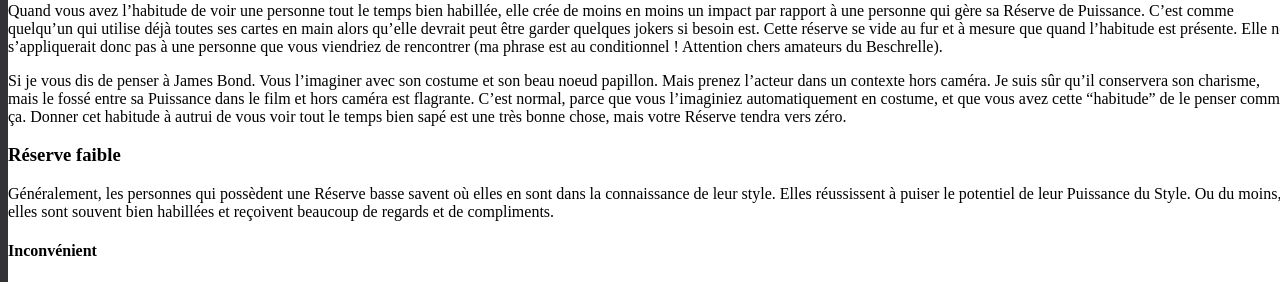
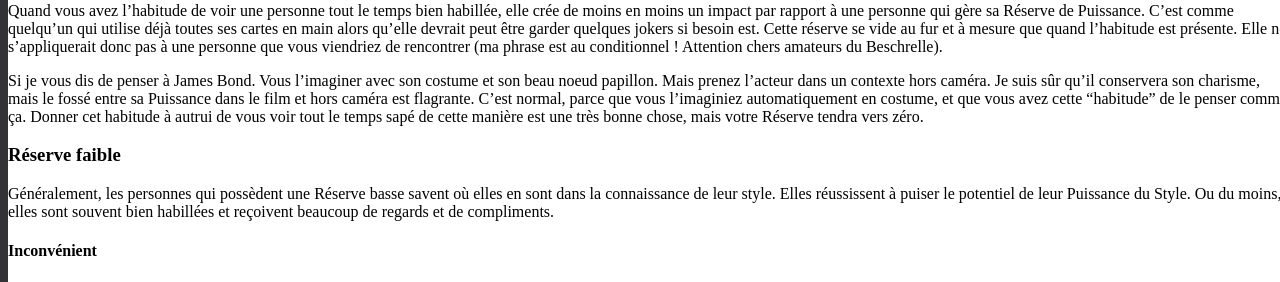
Before and after one commit to darkh2/darkh2.github.io, a Jekyll site: the page built from _posts/2019-01-24-La-Réserve-de-Puissance-du-Style.md, in a window 1280 px wide and 900 px high, scrolled down 1038 px. Shown: the part 188-470 px from the top of the window. Built offline with Jekyll 4.4.1, drawn with Linux system fonts in a browser that asks for light colours; comment, search, counter and statistics services are not loaded; a file with an impossible date is left out.

Commit message:
Update 2019-01-24-La-Réserve-de-Puissance-du-Style.md

```diff
--- a/_posts/2019-01-24-La-Réserve-de-Puissance-du-Style.md
+++ b/_posts/2019-01-24-La-Réserve-de-Puissance-du-Style.md
@@ -27,7 +27,7 @@
 Quand vous avez l'habitude de voir une personne tout le temps bien habillée, elle crée de moins en moins un impact par rapport à une personne qui gère sa Réserve de Puissance. C'est comme quelqu'un qui utilise déjà toutes ses cartes en main alors qu'elle devrait peut être garder quelques jokers si besoin est.
 Cette réserve se vide au fur et à mesure que quand l'habitude est présente. Elle ne s'appliquerait donc pas à une personne que vous viendriez de rencontrer (ma phrase est au conditionnel ! Attention chers amateurs du Beschrelle).
 
-Si je vous dis de penser à James Bond. Vous l'imaginer avec son costume et son beau noeud papillon. Mais prenez l'acteur dans un contexte hors caméra. Je suis sûr qu'il conservera son charisme, mais le fossé entre sa Puissance dans le film et hors caméra est flagrante. C'est normal, parce que vous l'imaginiez automatiquement en costume, et que vous avez cette "habitude" de le penser comme ça. Donner cet habitude à autrui de vous voir tout le temps bien sapé est une très bonne chose, mais votre Réserve tendra vers zéro.
+Si je vous dis de penser à James Bond. Vous l'imaginer avec son costume et son beau noeud papillon. Mais prenez l'acteur dans un contexte hors caméra. Je suis sûr qu'il conservera son charisme, mais le fossé entre sa Puissance dans le film et hors caméra est flagrante. C'est normal, parce que vous l'imaginiez automatiquement en costume, et que vous avez cette "habitude" de le penser comme ça. Donner cet habitude à autrui de vous voir tout le temps sapé de cette manière est une très bonne chose, mais votre Réserve tendra vers zéro.
 
 ### Réserve faible
 
```
